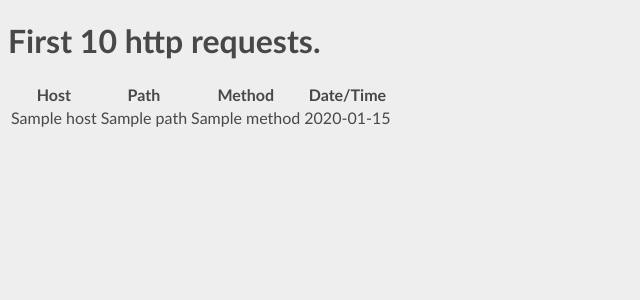
After one commit to AlexeyBoridko/testJob, a Django app: template testTickets/templates/testTicketsApp/requests.html in a window 1280 px wide. The commit adds this page. Shown: the top 300 px of the page, without its empty margins (0-640 px from the left). Run offline with Django 3.2, Linux system fonts and the light colour scheme; the template is opened without the code that fills it: most values are stand-ins (such as "Sample title", 1, 10 or a date in 2020).

Commit message:
ticket:3  implemented UI for display 10 first request

```diff
--- a/testTickets/templates/testTicketsApp/main.html
+++ b/testTickets/templates/testTicketsApp/main.html
@@ -49,5 +49,9 @@
             </div>
         </div>
     </div>
+    <div class="partcontainer">
+        <a href="{% url 'requests' %}">requests</a>
+    </div>
+
 </body>
 </html>
--- /dev/null
+++ b/testTickets/templates/testTicketsApp/requests.html
@@ -0,0 +1,27 @@
+<!DOCTYPE html>
+<html>
+<head>
+   <title>First 10 http requests</title>
+    {% load staticfiles %}
+    <link rel="stylesheet" href="{% static "testTicketsApp/style.css" %}" type="text/css" media="all" />
+</head>
+<body>
+        <h1>First 10 http requests.</h1>
+        <table class="table">
+            <tr>
+                <th>Host</th>
+                <th>Path</th>
+                <th>Method</th>
+                <th>Date/Time</th>
+            </tr>
+            {% for r in requestsList %}
+                <tr>
+                    <td>{{ r.host }}</td>
+                    <td>{{ r.path }}</td>
+                    <td>{{ r.method }}</td>
+                    <td>{{ r.runtime }}</td>
+                </tr>
+            {% endfor %}
+        </table>
+</body>
+</html>
--- a/testTickets/testTicketsApp/static/testTicketsApp/style.css
+++ b/testTickets/testTicketsApp/static/testTicketsApp/style.css
@@ -8,6 +8,7 @@ body {
 }
 .partcontainer{
     width: 800px;
+    min-height: 250px;
 }
 
 .leftpart {
--- a/testTickets/testTicketsApp/tests.py
+++ b/testTickets/testTicketsApp/tests.py
@@ -10,11 +10,12 @@ from testTicketsApp.models import UserInfo
 from django.test.client import Client
 from django.core.urlresolvers import reverse
 
+
 class SimpleTest(TestCase):
-
     fixtures = [
         'testTickets/testTicketsApp/fixtures/initial_data.json',
-        ]
+    ]
+
 
     def test_model(self):
         m = UserInfo.objects.get(pk=1)
--- a/testTickets/testTicketsApp/urls.py
+++ b/testTickets/testTicketsApp/urls.py
@@ -6,4 +6,6 @@ from testTicketsApp import views
 
 urlpatterns = patterns('',
         url(r'^$', views.main, name='main'),
+        url(r'^requests/$', views.RequestsView, name='requests'),
+
 )
--- a/testTickets/utils.py
+++ b/testTickets/utils.py
@@ -1,8 +1,11 @@
 #__author__ = 'alex'
+
 
 import os
 
+
 __all__ = ('PROJECT_ROOT', 'here', 'root', 'proj')
+
 
 here = lambda *x: os.path.join(os.path.abspath(os.path.dirname(__file__)), *x)
 PROJECT_ROOT = here('..')
```
Also changed, not shown: testTickets/testTicketsApp/views.py (+8 -1 lines).
